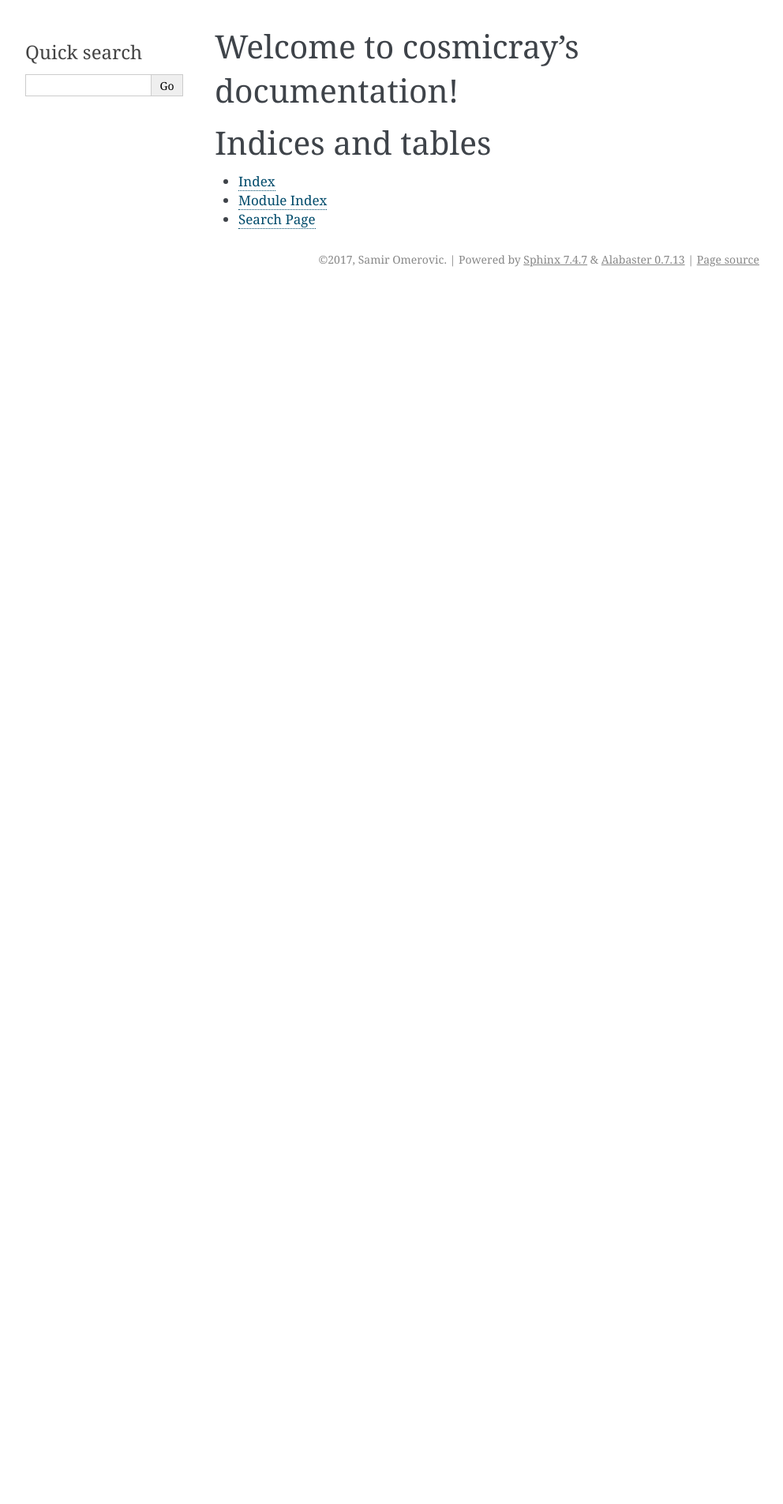
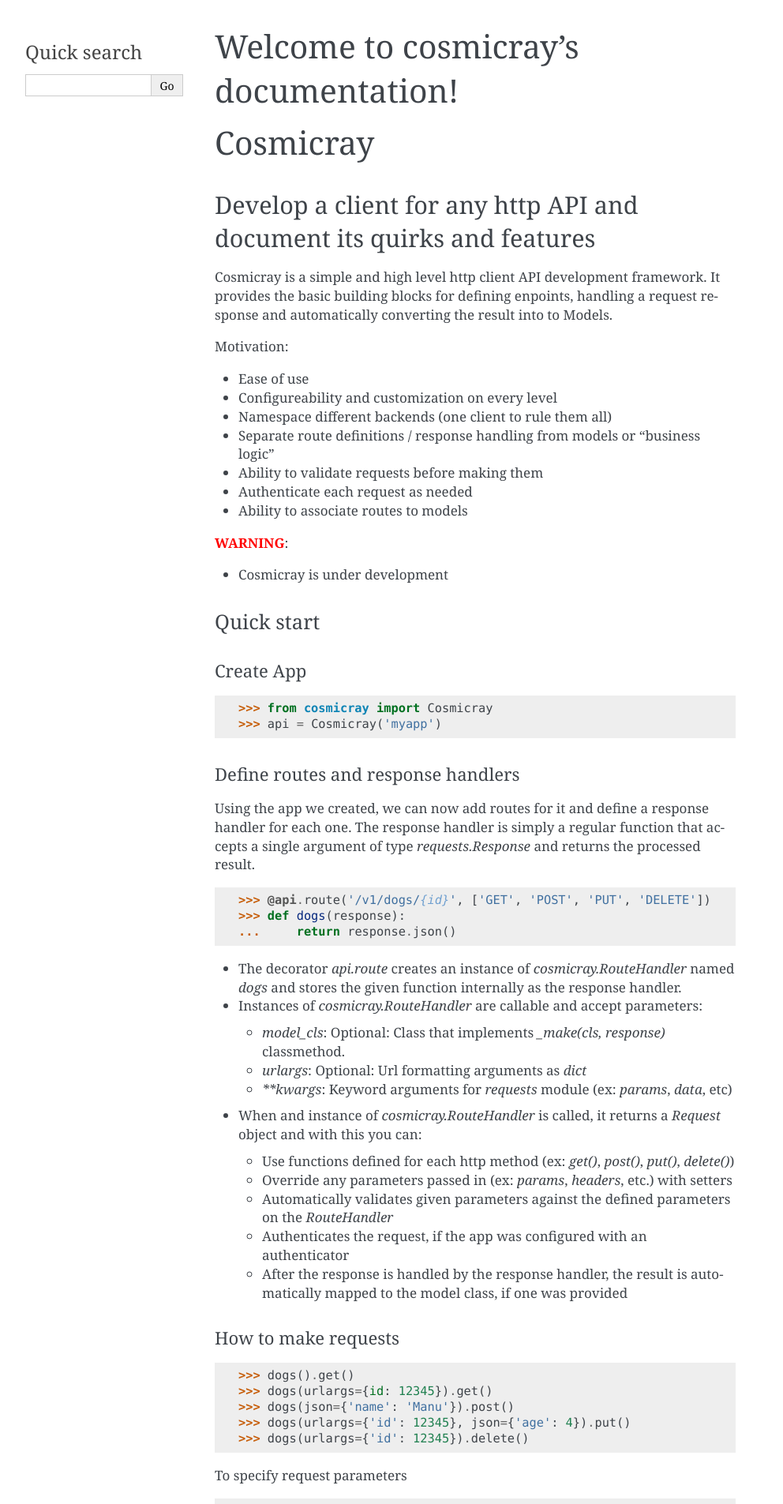
Before and after one commit to somerovi/cosmicray, a Sphinx documentation site: the page built from docs/index.rst, in a window 1280 px wide. Shown: the top 1905 px of the page at 79% size, without its empty margins (148-1140 px from the left). Built offline with Sphinx 7.4.7, drawn with Linux system fonts in a browser that asks for light colours; before the commit the page ends 900 px from its top, so only the background shows below that; some of the changed text lies outside the part shown.

Commit message:
Updates docs

```diff
--- a/README.rst
+++ b/README.rst
@@ -1,115 +1,149 @@
+.. raw:: html
+
+   <style> .red {color:red; font-weight: bold} </style>
+
+.. role:: red
+
+
 Cosmicray
 =========
 
-.. image:: cosmicray.png
-
 ------------------------------------------------------------------------
- Develop a client for your http API and document its quirks and features
+ Develop a client for any http API and document its quirks and features
 ------------------------------------------------------------------------
 
-Cosmicray is a http client API development framework. It provides the basic building blocks for
-defining enpoints, handling requests responses and automatically converting them to Models.
+Cosmicray is a simple and high level http client API development framework. It provides the basic building blocks for
+defining enpoints, handling a request response and automatically converting the result into to Models.
 
+Motivation:
 
-Basics: Defining routes and route handlers and making requests
---------------------------------------------------------------
+- Ease of use
+- Configureability and customization on every level
+- Namespace different backends (one client to rule them all)
+- Separate route definitions / response handling from models or "business logic"
+- Ability to validate requests before making them
+- Authenticate each request as needed
+- Ability to associate routes to models
+
+:red:`WARNING`:
+
+- Cosmicray is under development
+
+Quick start
+-----------
+
+Create App
+~~~~~~~~~~
 
 .. code:: python
 
->>> from cosmicray import Cosmicray
->>>
->>> api = Cosmicray('cosmicray/myapp')
->>> @api.route('/v1/coolstuff/{id}', ['GET', 'POST', 'PUT', 'DELETE'])
->>> def coolstuff(response):
-...     return response.json()
->>> coolstuff(json={'name': 'magic'}).post()
-{'id': 12345}
->>> coolstuff(urlargs={'id': 12345}).get()
-{'id': 12345, 'name': 'magic'}
->>> coolstuff(urlargs={'id': 12345}, json={'name': 'black magic'}).put()
-{'id': 12345, 'name': 'black magic'}
->>> coolstuff(urlargs={'id': 12345}).delete()
-{'id': 12345, 'name': 'black magic'}
+    >>> from cosmicray import Cosmicray
+    >>> api = Cosmicray('myapp')
 
-::
+Define routes and response handlers
+~~~~~~~~~~~~~~~~~~~~~~~~~~~~~~~~~~~
 
-Basics: Customizing request
----------------------------
+Using the app we created, we can now add routes for it and define a response handler for each one. The response handler is simply a regular function that accepts a single argument of type `requests.Response` and returns the processed result.
 
 .. code:: python
 
->>> coolstuff(urlargs={'id': 12345},
-...           headers={'Content-Type': 'application/json'},
-...           params={'debug': True}).get()
-::
+    >>> @api.route('/v1/dogs/{id}', ['GET', 'POST', 'PUT', 'DELETE'])
+    >>> def dogs(response):
+    ...     return response.json()
 
-You can also pass in keyword arguments for the `requests` module:
+- The decorator `api.route` creates an instance of `cosmicray.RouteHandler` named `dogs`
+  and stores the given function internally as the response handler.
+
+- Instances of `cosmicray.RouteHandler` are callable and accept parameters:
+
+  - `model_cls`: Optional: Class that implements `_make(cls, response)` classmethod.
+  - `urlargs`: Optional: Url formatting arguments as `dict`
+  - `**kwargs`: Keyword arguments for `requests` module (ex: `params`, `data`, etc)
+
+- When and instance of `cosmicray.RouteHandler` is called, it returns a `Request` object and with this you can:
+
+  - Use functions defined for each http method (ex: `get()`, `post()`, `put()`, `delete()`)
+  - Override any parameters passed in (ex: `params`, `headers`, etc.) with setters
+  - Automatically validates given parameters against the defined parameters on the `RouteHandler`
+  - Authenticates the request, if the app was configured with an authenticator
+  - After the response is handled by the response handler, the result is automatically mapped to the model class, if one was provided
+
+How to make requests
+~~~~~~~~~~~~~~~~~~~~
 
 .. code:: python
 
->>> coolstuff(urlargs={'id': 12345},
-...           headers={'Content-Type': 'application/json'},
-...           params={'debug': True},
-...           json={'name': 'white magic'},
-...           verify=False).put()
-::
+   >>> dogs().get()
+   >>> dogs(urlargs={id: 12345}).get()
+   >>> dogs(json={'name': 'Manu'}).post()
+   >>> dogs(urlargs={'id': 12345}, json={'age': 4}).put()
+   >>> dogs(urlargs={'id': 12345}).delete()
 
-Basics: Authenticating requests
------------------------------------
-
-Most often before you can access resources, you'll need to authenticate and pass authentication
-parameters to each request. Cosmicray has you covered!
+To specify request parameters
 
 .. code:: python
 
->>> def authenticator(request):
-...     if not request.is_request_for(auth):
-...         auth = auth(json={'username': 'me', 'password': 'mysecret'}).post()
-...         return request.set_headers({'X-AUTH-TOKEN': auth['token']})
-...     return request
->>> @api.route('/auth', ['POST'])
-... def auth(response):
-...     return response.json()
->>> @api.route('/private/resource', ['GET'])
-... def private_resource(response):
-...     return response.json()
->>> api.configure(authenticator)
->>> # Now the private resourse will be automatically updated to include auth headers
->>> private_resource.get()
+   >>> dogs(params={'breed': 'husky'}, headers={'Content-Type': 'application/json'}).get()
 
-::
+Authenticating requests
+~~~~~~~~~~~~~~~~~~~~~~~
+
+Often you'll need to authenticate requests and Cosmicray has you covered!
+
+.. code:: python
+
+    >>> def authenticator(request):
+    ...     if not request.is_request_for(auth):
+    ...         auth = token(json={'username': 'me', 'password': 'mysecret'}).post()
+    ...         return request.set_headers({'X-AUTH-TOKEN': auth['token']})
+    ...     return request
+    >>> @api.route('/oauth', ['POST'])
+    ... def token(response):
+    ...     """Get an auth token for the given credentials"""
+    ...     return response.json()
+    >>> @api.route('/private/resource', ['GET'])
+    ... def private_resource(response):
+    ...     """Must be authenticated to access this"""
+    ...     return response.json()
+    >>> api.configure(authenticator)
+    >>> # Now the private resourse will be automatically updated to include auth headers
+    >>> private_resource.get()
 
 Models
 ------
 
-Use models to bind all the routes together.
+- Cosmicray ships with a built-in Model class
+- This base class is bound to a specific route handler and defines all the fields that would get mapped to a response or be part as the payload for `post` and `put` requests
+- It automatically uses its defined fields as url parameters and as request body
+- Provides functions to make http calls (ex: `get`, `create`, `update`, `delete`)
+- You can override default behavior, such as create/update paylods
 
 .. code:: python
 
->>> from cosmicray import Model
->>> class CoolStuff(Model):
-...     __route__ = coolstuff
-...     __fields__ = [
-...         'id',
-...         'name'
-...     ]
->>> obj = CoolStuff(name="Magic")
->>> obj
-<CoolStuff(id=None, name='magic')>
->>> obj.create()
-
-::
+    >>> from cosmicray import Model
+    >>> class Dog(Model):
+    ...     __route__ = dogs
+    ...     __fields__ = [
+    ...         'id',
+    ...         'name',
+    ...         'breed',
+    ...         'age'
+    ...     ]
+    >>> manu = Dog(name='Manu', age=4).create()
+    >>> manu.breed = 'Husky'
+    >>> manu.update()
+    >>> manu.delete()
+    >>> manu = Dog(id=12345).get()
+    >>> alldogs = Dog().get()
 
 If you don't want to use `cosmicray.Model` as your base, you can define your own OR
 even use just use `collections.namedtuple` as the model.
 
 .. code:: python
 
->>> class MyModel(object):
-...     @classmethod
-...     def _make(cls, response):
-...         obj = cls()
-...         ... do stuff with the response
-...         return obj
-
-::
+    >>> class MyModel(object):
+    ...     @classmethod
+    ...     def _make(cls, response):
+    ...         obj = cls()
+    ...         ... do stuff with the response
+    ...         return obj
--- a/cosmicray/__init__.py
+++ b/cosmicray/__init__.py
@@ -1,6 +1,6 @@
 # -*- coding: utf-8 -*-
 from . import util, model
-from .routes import Cosmicray, RouteHandler
+from .routes import Cosmicray, Param, RouteHandler
 from .__version__ import __version__
 
-__all__ = ['Cosmicray', 'RouteHandler', 'model', 'util', '__version__']
+__all__ = ['Cosmicray', 'Param', 'RouteHandler', 'model', 'util', '__version__']
--- a/docs/conf.py
+++ b/docs/conf.py
@@ -17,9 +17,9 @@
 # add these directories to sys.path here. If the directory is relative to the
 # documentation root, use os.path.abspath to make it absolute, like shown here.
 #
-# import os
-# import sys
-# sys.path.insert(0, os.path.abspath('.'))
+import os
+import sys
+sys.path.insert(0, os.path.abspath('./../'))
 
 
 # -- General configuration ------------------------------------------------
--- a/docs/index.rst
+++ b/docs/index.rst
@@ -8,8 +8,11 @@ Welcome to cosmicray's documentation!
 
 .. toctree::
    :maxdepth: 2
-   :caption: Contents:
+   :caption: Contents
 
+.. include:: ./../README.rst
+
+.. automodule:: cosmicray
 
 
 Indices and tables
--- /dev/null
+++ b/docs/modules.rst
@@ -0,0 +1,7 @@
+cosmicray
+=========
+
+.. toctree::
+   :maxdepth: 4
+
+   cosmicray
--- a/requirements-setup.txt
+++ /dev/null
@@ -1,4 +0,0 @@
-pip==9.0.1
-sphinx==1.6.5
-twine==1.9.1
-wheel==0.30.0
```
Also changed, not shown: docs/cosmicray.rst (added, +46 -0 lines), 2 other files.
